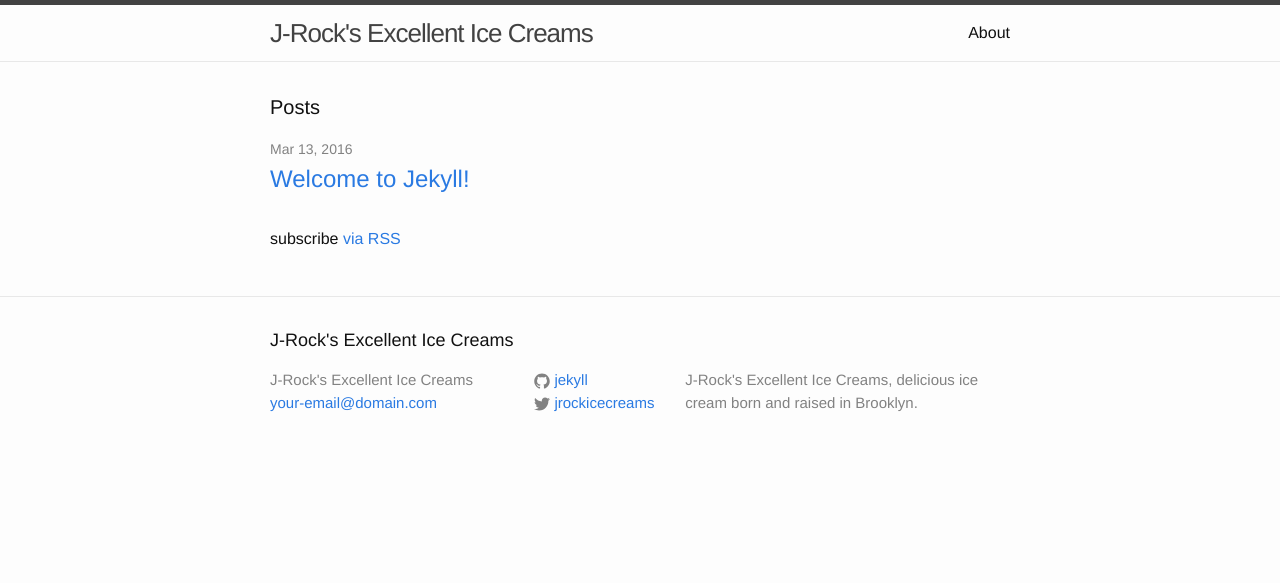
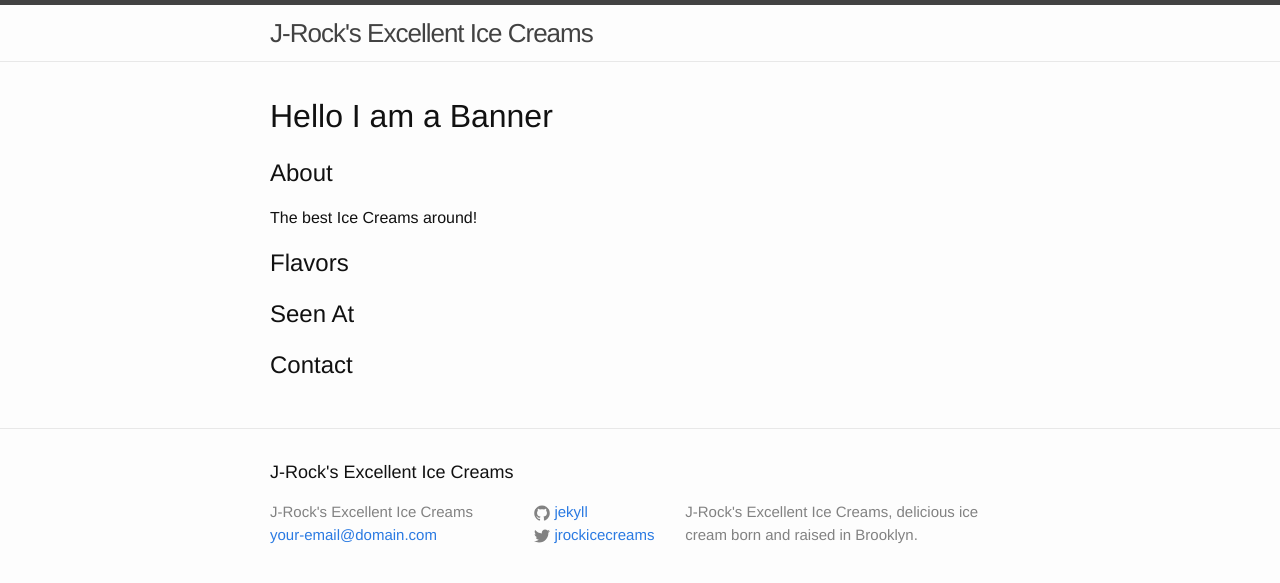
Before and after one commit to ajpiano/jrocks-ice-creams, a Jekyll site: the page built from index.html, in a window 1280 px wide. Shown: the top 583 px of the page. Built offline with Jekyll 4.4.1, drawn with Linux system fonts in a browser that asks for light colours.

Commit message:
Stub out homepage sections

```diff
--- /dev/null
+++ b/_includes/about.html
@@ -0,0 +1,2 @@
+<h2>About</h2>
+<p>The best Ice Creams around!</p>
--- /dev/null
+++ b/_includes/banner.html
@@ -0,0 +1 @@
+<h1>Hello I am a Banner</h1>
--- /dev/null
+++ b/_includes/contact.html
@@ -0,0 +1 @@
+<h2>Contact</h2>
--- /dev/null
+++ b/_includes/flavors.html
@@ -0,0 +1 @@
+<h2>Flavors</h2>
--- a/_includes/header.html
+++ b/_includes/header.html
@@ -4,6 +4,7 @@
 
     <a class="site-title" href="{{ site.baseurl }}/">{{ site.title }}</a>
 
+    <!--
     <nav class="site-nav">
       <a href="#" class="menu-icon">
         <svg viewBox="0 0 18 15">
@@ -20,7 +21,8 @@
           {% endif %}
         {% endfor %}
       </div>
-    </nav>
+      </nav>
+      -->
 
   </div>
 
--- /dev/null
+++ b/_includes/seenat.html
@@ -0,0 +1 @@
+<h2>Seen At</h2>
--- a/index.html
+++ b/index.html
@@ -4,20 +4,10 @@ layout: default
 
 <div class="home">
 
-  <h1 class="page-heading">Posts</h1>
-
-  <ul class="post-list">
-    {% for post in site.posts %}
-      <li>
-        <span class="post-meta">{{ post.date | date: "%b %-d, %Y" }}</span>
-
-        <h2>
-          <a class="post-link" href="{{ post.url | prepend: site.baseurl }}">{{ post.title }}</a>
-        </h2>
-      </li>
-    {% endfor %}
-  </ul>
-
-  <p class="rss-subscribe">subscribe <a href="{{ "/feed.xml" | prepend: site.baseurl }}">via RSS</a></p>
+  {% include banner.html %}
+  {% include about.html %}
+  {% include flavors.html %}
+  {% include seenat.html %}
+  {% include contact.html %}
 
 </div>
```
